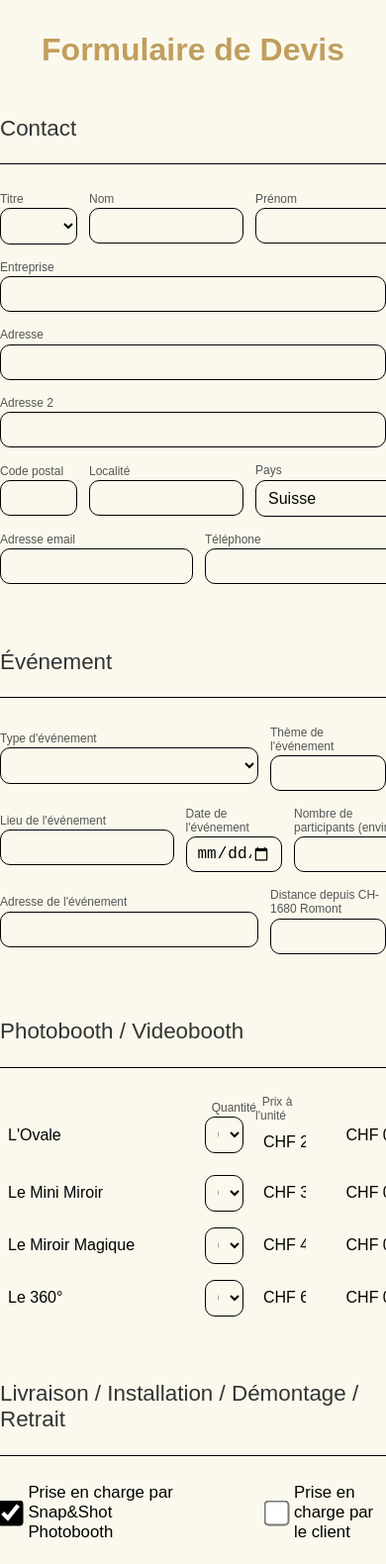
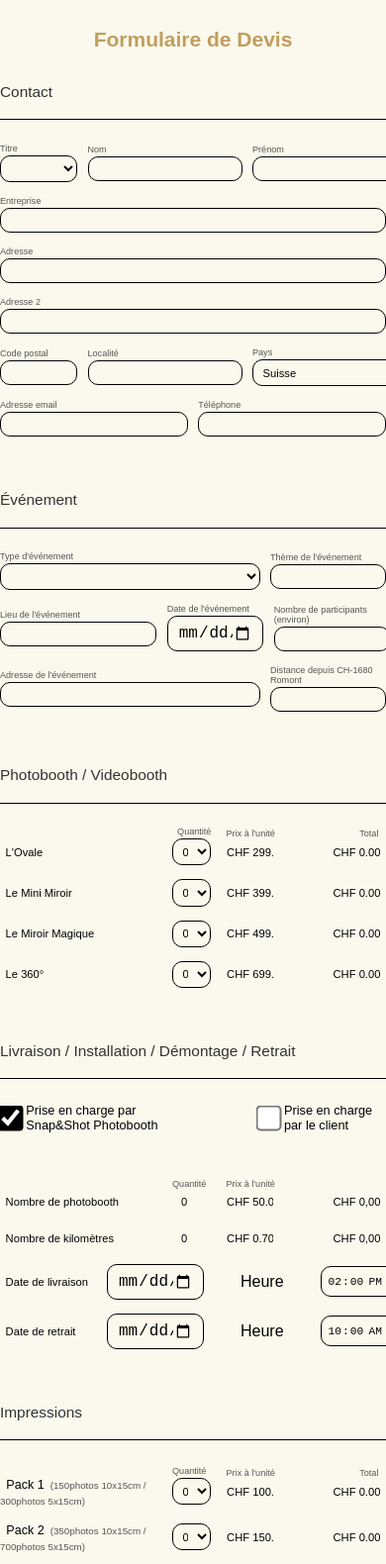
Before and after one commit to DavidHaering/snapandshotphotobooth, a website: page public/devis.html in a window 390 px wide. Shown: the top 1580 px of the page at 99% size. Drawn offline with Linux system fonts and the light colour scheme; some packages are replaced by stand-ins of ours; no server answers.

Commit message:
petits écrans

```diff
--- a/public/devis.html
+++ b/public/devis.html
@@ -279,6 +279,38 @@
       font-size: 0.85em;
       margin-top: 0.3em;
     }
+
+
+
+
+
+    /* Réduction de la taille des polices sur petits écrans */
+    @media (max-width: 600px) {
+      body {
+        font-size: 14px; /* réduire globalement */
+      }
+      label {
+        font-size: 0.65em; /* réduire les labels */
+      }
+      input, select, textarea, button {
+        font-size: 0.8em; /* réduire les champs de formulaire et boutons */
+      }
+      h1 {
+        font-size: 1.5em; /* titre principal un peu plus petit */
+      }
+      h2 {
+        font-size: 1.1em; /* titres de sections */
+      }
+      .main-text {
+        font-size: 0.9em;
+      }
+      .sub-text {
+        font-size: 0.7em;
+      }
+    }
+
+
+
 
     </style>
 </head>
```
